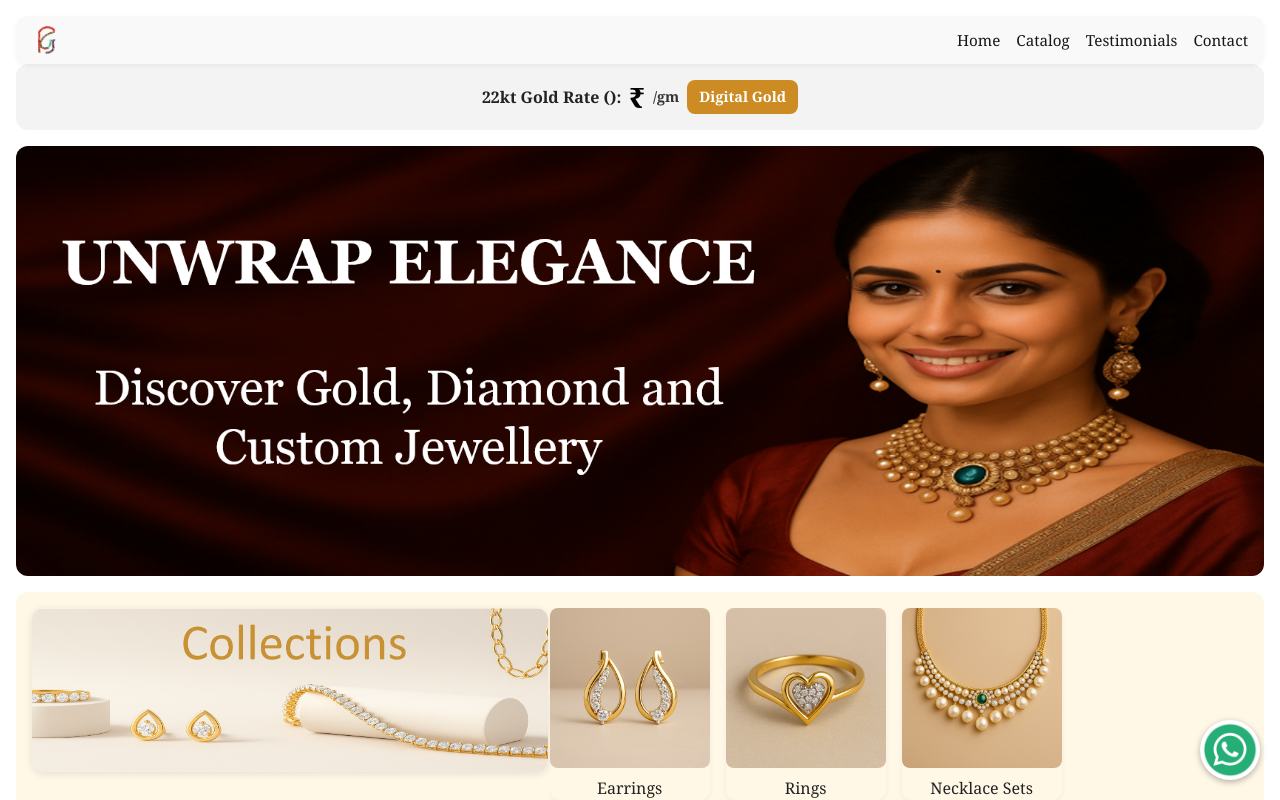
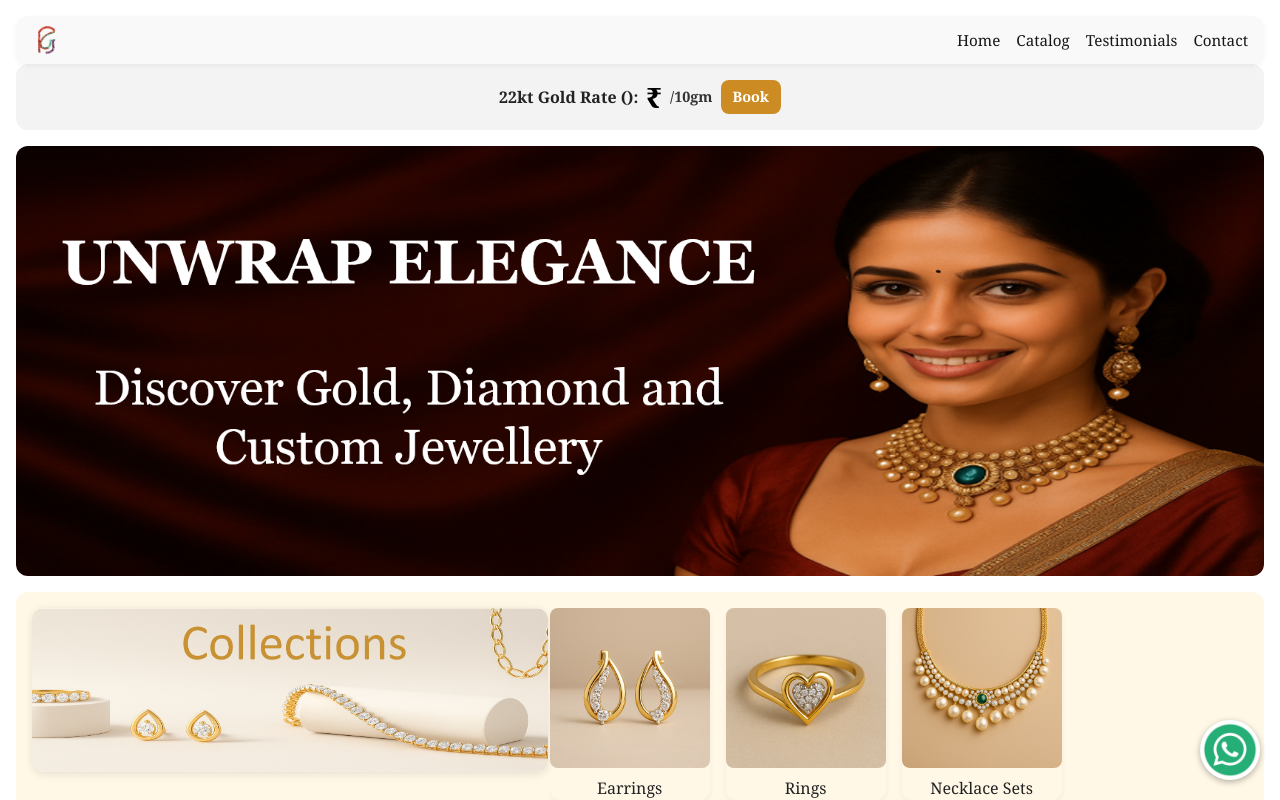
Before and after one commit to brsolutionsindia/my-catalogue, a Next.js app: page / in a window 1280 px wide. Shown: the top 800 px of the page. Built offline with nearby package versions, Linux system fonts and the light colour scheme; no server answers; the database is empty.

Commit message:
Refactored catalog page to use Suspense with useSearchParams

```diff
--- a/src/app/page.module.css
+++ b/src/app/page.module.css
@@ -238,6 +238,23 @@
   }
 }
 
+@media (max-width: 600px) {
+  .offerContainer {
+    flex-direction: column;
+    align-items: center;
+    text-align: center;
+  }
+
+  .leftSection,
+  .rightSection {
+    align-items: center;
+  }
+
+  .rightSection {
+    margin-top: 0.5rem;
+  }
+}
+
 @media (max-width: 480px) {
   .catalogGrid {
     grid-template-columns: repeat(2, 1fr); /* force 2 columns */
@@ -397,6 +414,38 @@
 }
 
 
+.offerContent {
+  display: flex;
+  align-items: center;
+  flex-wrap: nowrap;
+  gap: 0.5rem;
+  white-space: nowrap;
+  font-size: clamp(0.8rem, 2.5vw, 1rem);
+  font-weight: bold;
+  text-align: center;
+}
+
+.goldRateText {
+  font-size: clamp(1.25rem, 3vw, 1.75rem);
+  font-weight: bold;
+  color: #000;
+}
+
+.navLinksScrollable {
+  display: flex;
+  flex-wrap: nowrap;
+  gap: 1rem;
+  overflow-x: auto;
+  white-space: nowrap;
+  font-size: 0.95rem;
+  scrollbar-width: none; /* Firefox */
+}
+
+.navLinksScrollable::-webkit-scrollbar {
+  display: none; /* Chrome, Safari */
+}
+
+
 .offerBanner {
   background-color: #f3f3f3;
   border-radius: 12px;
@@ -449,17 +498,3 @@
 .bookGoldBtn:hover {
   background-color: #a66f1c;
 }
-
-.navLinksScrollable {
-  display: flex;
-  flex-wrap: nowrap;
-  gap: 1rem;
-  overflow-x: auto;
-  white-space: nowrap;
-  font-size: 0.95rem;
-  scrollbar-width: none; /* Firefox */
-}
-
-.navLinksScrollable::-webkit-scrollbar {
-  display: none; /* Chrome, Safari */
-}
--- a/src/app/page.tsx
+++ b/src/app/page.tsx
@@ -67,20 +67,21 @@ export default function Home() {
       <section className={styles.offerBanner} style={{ borderRadius: '12px', backgroundColor: '#f3f3f3' }}>
 <div className={styles.offerContent}>
     <span className={styles.goldLabel}>
-	22kt Gold Rate ({rateDate?.slice(0, 5)}):
+	22kt Gold Rate ({rateDate}):
     </span>
-    <span className={styles.goldRateText}>₹{goldRate?.slice(0, 4)}</span>
-    <span className={styles.unitText}>/gm</span>
+    <span className={styles.goldRateText}>₹{goldRate}</span>
+    <span className={styles.unitText}>/10gm</span>
     <a
       href="https://api.whatsapp.com/send?phone=919023130944&text=Hello%2C%20I%20am%20interested%20in%20learning%20more%20about%20your%20Digital%20Gold%20services.%20Please%20share%20the%20details."
       target="_blank"
       rel="noopener noreferrer"
       className={styles.bookGoldBtn}
     >
-      Digital Gold
+      Book
     </a>
   </div>
 </section>
+
 
       {/* Hero */}
       <section className={styles.hero} style={{ borderRadius: '12px', marginTop: '1rem', overflow: 'hidden' }}>
```
